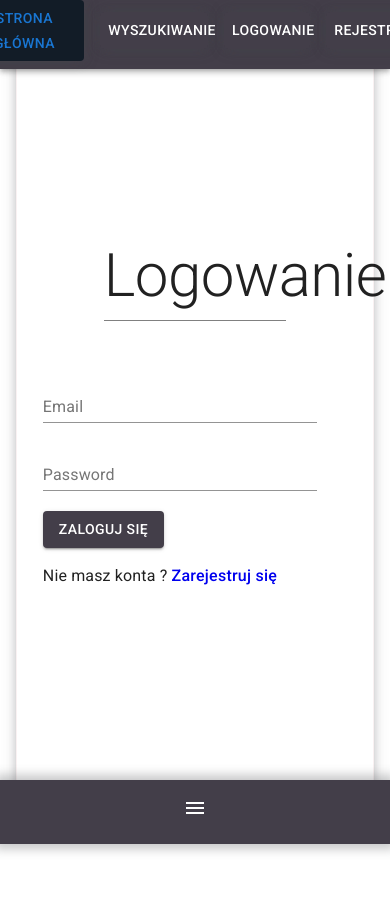
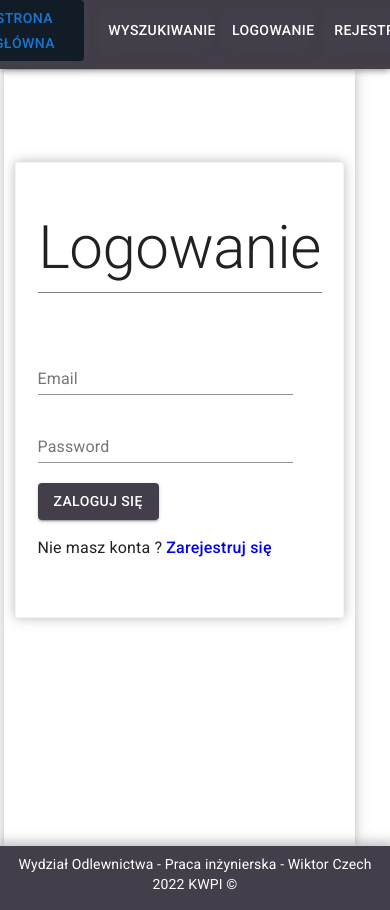
Before and after one commit to czwiktor/praca-inz-app, a React (Create React App) app in the folder praca-inz-client/: page /login in a window 390 px wide. Before the commit the page ends 844 px from the top, so only its background shows below. Built offline with nearby package versions, Linux system fonts and the light colour scheme.

Commit message:
Mobile view styling

```diff
--- a/praca-inz-client/src/components/AlloyDetails.js
+++ b/praca-inz-client/src/components/AlloyDetails.js
@@ -26,11 +26,7 @@ class AlloyDetails extends Component {
         )
 
         return (
-            <Container>
-                <div class={classes.main}>
-                    <div class={classes.alloySidebar}>
-                    </div>
-                    <div class={classes.alloyContent}>
+            <Container className="alloy-details">
                 <div className={classes.alloyText}>
                     <Typography className="alloy-details__text-item" variant="h2"> <b> Szczegóły stopu:  </b> {alloy.name} </Typography>
                     <Typography className="alloy-details__text-item" variant="h4"> <b> Grupa stopów: </b> Lorem ipsum dolor sit amet {alloy.group} </Typography>
@@ -39,8 +35,6 @@ class AlloyDetails extends Component {
                 <div className={classes.alloyAccordions}>
                     {attributesMarkup}
                 </div>
-                    </div>
-                </div>
             </Container>
         )
     }
--- a/praca-inz-client/src/components/Footer.js
+++ b/praca-inz-client/src/components/Footer.js
@@ -16,19 +16,19 @@ let footerComponent = (
 
 )
 
-if (mobileView) {
-    footerComponent = (
-        <IconButton color="inherit" aria-label="open drawer" className="footer__icon">
-            <MenuIcon />
-        </IconButton>
-    )
-}
+// if (mobileView) {
+//     footerComponent = (
+//         <IconButton color="inherit" aria-label="open drawer" className="footer__icon">
+//             <MenuIcon />
+//         </IconButton>
+//     )
+// }
 
 export default function BottomAppBar() {
   return (
     <React.Fragment>
       <CssBaseline />
-      <AppBar className="footer" position="fixed" color="primary" sx={{ top: 'auto', bottom: 0 }}>
+      <AppBar className="footer" color="primary" sx={{ top: 'auto', bottom: 0 }}>
         <Toolbar className="footer__bar" >
           {footerComponent}
         </Toolbar>
--- a/praca-inz-client/src/main.css
+++ b/praca-inz-client/src/main.css
@@ -43,7 +43,11 @@ body {
   #root .footer {
     background-color: #433E49;
     box-shadow: 0px 0 10px 5px rgba(70, 72, 75, 0.3);
-    margin-bottom: 0; }
+    margin: 0;
+    position: relative; }
+    @media (min-width: 768px) {
+      #root .footer {
+        position: fixed; } }
   #root .skeleton-circle {
     display: flex;
     justify-content: center;
@@ -66,19 +70,21 @@ header {
 .container {
   display: flex;
   overflow: auto;
-  width: 100%;
+  width: 90%;
   height: 100%;
   background-color: #fff;
   box-shadow: 0 0 15px 0 rgba(70, 72, 75, 0.2), 0 0 8px 0 rgba(70, 72, 75, 0.2);
-  margin: 30px auto 100px; }
+  margin: 70px 4px 0; }
   @media (min-width: 320px) {
     .container {
       max-width: 768px;
-      padding: 8px 16px; } }
+      padding: 8px 8px; } }
   @media (min-width: 768px) {
     .container {
       max-width: 1024px;
-      padding: 16px 24px; } }
+      width: 100%;
+      padding: 16px 24px;
+      margin: 30px auto 120px; } }
   @media (min-width: 1024px) {
     .container {
       max-width: 1400px;
@@ -142,29 +148,39 @@ header {
         fill: white;
         border-radius: 5px; }
   .container .alloy-details {
-    width: 100%;
-    border: 1px solid #f9f1f2;
-    box-shadow: 0 0 15px 0 rgba(70, 72, 75, 0.2);
-    padding: 64px 48px; }
+    width: 100%; }
+    @media (min-width: 768px) {
+      .container .alloy-details {
+        padding: 64px 48px; } }
     .container .alloy-details__text {
-      margin: 24px 0;
-      padding: 16px;
+      margin: 8px 0 4px;
       box-shadow: 0 0 15px 0 rgba(70, 72, 75, 0.2);
       background-color: #f9f4f2;
-      border-radius: 15px; }
+      border-radius: 5px;
+      padding: 16px; }
+      @media (min-width: 768px) {
+        .container .alloy-details__text {
+          margin: 40px 0 32px; } }
       .container .alloy-details__text b {
         color: #354649; }
     .container .alloy-details__text-item {
-      margin-bottom: 16px; }
+      margin-bottom: 16px;
+      font-size: 18px; }
+      @media (min-width: 768px) {
+        .container .alloy-details__text-item {
+          font-size: 32px;
+          line-height: 40px; } }
       .container .alloy-details__text-item:last-child {
         margin-left: auto;
         text-align: right; }
   .container .alloy-table {
-    padding: 30px;
-    margin-top: 50px;
-    margin-bottom: 100px;
+    padding: 4px;
+    margin: 8px 0 0;
     background-color: #f9f4f2;
     transition: all .3s linear; }
+    @media (min-width: 768px) {
+      .container .alloy-table {
+        margin: 30px 0 60px; } }
     .container .alloy-table:hover {
       background-color: #354649;
       color: #fff; }
@@ -182,37 +198,43 @@ header {
     justify-content: center;
     box-shadow: 0 0 15px 0 rgba(70, 72, 75, 0.2), 0 0 8px 0 rgba(70, 72, 75, 0.2);
     border: 1px solid #f9f1f2;
-    border-radius: 1%; }
+    border-radius: 1%;
+    width: 100%;
+    height: 60%;
+    margin: 25% 1%; }
+    @media (min-width: 768px) {
+      .container .login {
+        height: 60%;
+        width: 80%;
+        margin: 20% 10%; } }
     .container .login__container {
       padding: 12px 8px 20px;
       width: 90%;
       min-width: 300px;
       display: flex;
-      align-items: center;
       justify-content: center;
       flex-direction: column; }
       @media (min-width: 768px) {
         .container .login__container {
           padding: 20px 16px 60px;
-          min-width: 400px; } }
-      @media (min-width: 1024px) {
-        .container .login__container {
-          min-width: 400px; } }
+          min-width: 400px;
+          align-items: center; } }
     .container .login__header {
       margin-bottom: 54px;
       text-align: center;
       padding-bottom: 8px;
-      width: 60%;
+      width: 100%;
       border-bottom: 1px solid gray; }
       @media (min-width: 768px) {
         .container .login__header {
-          margin-bottom: 132px; } }
+          margin-bottom: 82px;
+          width: 60%; } }
     .container .login__field {
       width: 90%;
-      margin-bottom: 20px; }
+      margin: 0 auto 20px; }
       @media (min-width: 768px) {
         .container .login__field {
-          margin-bottom: 32px; } }
+          margin: 0 auto 32px; } }
     .container .login__button {
       margin-bottom: 16px; }
       @media (min-width: 768px) {
@@ -283,11 +305,11 @@ header {
   .container .alloys {
     height: 100%;
     width: 100%;
-    padding: 16px;
+    padding: 0px;
     margin: 0 auto; }
     .container .alloys__container {
       width: 100%;
-      margin: 0;
+      margin: 20px 0 90px;
       align-items: center;
       justify-content: center; }
     .container .alloys__item {
--- a/praca-inz-client/src/pages/details.js
+++ b/praca-inz-client/src/pages/details.js
@@ -37,9 +37,9 @@ class details extends Component {
         ) : ( <Skeleton />  );
 
         return (
-            <Box className="alloy-details" sx={{ flexGrow: 1 }}>
+            <>
                 {alloyMarkup}
-            </Box>
+            </>
         );
     }
 }
--- a/praca-inz-client/src/pages/home.js
+++ b/praca-inz-client/src/pages/home.js
@@ -32,7 +32,7 @@ class home extends Component {
         const notAuthMarkup = (<> <div className="alert-modal"> <p> Zawartość dostępna tylko dla zalogowanych użytkowników </p> </div> </>);
         const notAllowed = (<> <div className="alert-modal"> <p> Zawartość dostępna tylko dla zalogowanych użytkowników </p> </div> </>);
 
-        let alloysMarkup  = authenticated ? !loading ? alloys.map((alloy) => <Grid className='alloys__item' item xs={6} md={6} lg={4}> <Alloy className='alloys__content' key={alloy.id} alloy={alloy} /> </Grid>) :  <Skeleton />  : notAuthMarkup;
+        let alloysMarkup  = authenticated ? !loading ? alloys.map((alloy) => <Grid className='alloys__item' item xs={12} md={6} lg={4}> <Alloy className='alloys__content' key={alloy.id} alloy={alloy} /> </Grid>) :  <Skeleton />  : notAuthMarkup;
         //alloysMarkup = !notAllowed ? allosMarkup : notAllowedMarkup;
 
         return (
--- a/praca-inz-client/src/pages/login.js
+++ b/praca-inz-client/src/pages/login.js
@@ -55,7 +55,6 @@ class login extends Component {
 
     return (
       <Grid container className='login'>
-        <Grid item xs />
         <Grid item xl className='login__container'>
           <Typography variant="h2" className='login__header'>
             Logowanie
@@ -108,7 +107,6 @@ class login extends Component {
             </span>
           </form>
         </Grid>
-        <Grid item xs />
       </Grid>
     );
   }
--- a/praca-inz-client/src/style/main.scss
+++ b/praca-inz-client/src/style/main.scss
@@ -66,7 +66,12 @@ body {
     .footer {
         background-color: $primary-main;
         box-shadow: 0px 0 10px 5px $shadow;
-        margin-bottom: 0;
+        margin: 0;
+        position: relative;
+
+        @include breakpoint(medium) {
+            position: fixed;
+        }
     }
 
     .skeleton-circle {
@@ -93,20 +98,21 @@ header {
 .container {
     display: flex;
     overflow: auto;
-    width: 100%;
+    width: 90%;
     height: 100%;
     background-color: #fff;
     box-shadow: 0 0 15px 0 $shadow-light, 0 0 8px 0 $shadow-light;
-    margin: 30px auto 100px;
-
+    margin: 70px 4px 0;
     @include breakpoint(small) {
         max-width: 768px;
-        padding: 8px 16px;
+        padding: 8px 8px;
     }
 
     @include breakpoint(medium) {
         max-width: 1024px;
+        width: 100%;
         padding: 16px 24px;
+        margin: 30px auto 120px;
     }
 
     @include breakpoint(big) {
@@ -203,16 +209,20 @@ header {
 
     .alloy-details {
         width: 100%;
-        border: 1px solid $border;
-        box-shadow: 0 0 15px 0 $shadow-light;
-        padding: 64px 48px;
+        @include breakpoint(medium) {
+            padding: 64px 48px;
+        }
 
         &__text {
-            margin: 24px 0;
-            padding: 16px;
+            margin: 8px 0 4px;
             box-shadow: 0 0 15px 0 $shadow-light;
             background-color: $background-light;
-            border-radius: 15px;
+            border-radius: 5px;
+            padding: 16px;
+
+            @include breakpoint(medium) {
+                margin: 40px 0 32px;
+            }
 
             b {
                 color: $primary-light;
@@ -221,6 +231,12 @@ header {
 
         &__text-item {
             margin-bottom: 16px;
+            font-size: 18px;
+
+            @include breakpoint(medium) {
+                font-size: 32px;
+                line-height: 40px;
+            }
 
             &:last-child {
                 margin-left: auto;
@@ -232,28 +248,17 @@ header {
     .alloy-table {
         $c: &;
 
-        padding: 30px;
-        margin-top: 50px;
-        margin-bottom: 100px;
+        padding: 4px;
+        margin: 8px 0 0;
         background-color: $background-light;
         transition: all .3s linear;
-
+        @include breakpoint(medium) {
+            margin: 30px 0 60px;
+        }
 
         &:hover {
             background-color: $primary-light;
             color: $white;
-        }
-
-        &__table {
-
-        }
-
-        &__head {
-
-        }
-
-        &__body {
-
         }
 
         &__header {
@@ -276,23 +281,26 @@ header {
         box-shadow: 0 0 15px 0 $shadow-light, 0 0 8px 0 $shadow-light;
         border: 1px solid $border;
         border-radius: 1%;
+        width: 100%;
+        height: 60%;
+        margin: 25% 1%;
+        @include breakpoint(medium) {
+            height: 60%;
+            width: 80%;
+            margin: 20% 10%;
+        }
 
         &__container {
             padding: 12px 8px 20px;
             width: 90%;
             min-width: 300px;
             display: flex;
-            align-items: center;
             justify-content: center;
             flex-direction: column;
-
             @include breakpoint(medium) {
                 padding: 20px 16px 60px;
                 min-width: 400px;
-            }
-
-            @include breakpoint(big) {
-                min-width: 400px;
+                align-items: center;
             }
         }
 
@@ -300,18 +308,19 @@ header {
             margin-bottom: 54px;
             text-align: center;
             padding-bottom: 8px;
-            width: 60%;
+            width: 100%;
             border-bottom: 1px solid gray;
             @include breakpoint(medium) {
-                margin-bottom: 132px;
+                margin-bottom: 82px;
+                width: 60%;
             }
         }
 
         &__field {
             width: 90%;
-            margin-bottom: 20px;
+            margin: 0 auto 20px;
             @include breakpoint(medium) {
-                margin-bottom: 32px;
+                margin: 0 auto 32px;
             }
         }
 
@@ -412,18 +421,14 @@ header {
     .alloys {
         height: 100%;
         width: 100%;
-        padding: 16px;
+        padding: 0px;
         margin: 0 auto;
 
         &__container {
            width: 100%;
-           margin: 0;
+           margin: 20px 0 90px;
            align-items: center;
            justify-content: center;
-        }
-
-        &__header {
-
         }
 
         &__item {
```
Lines whose indentation alone changed are shown as unchanged.
